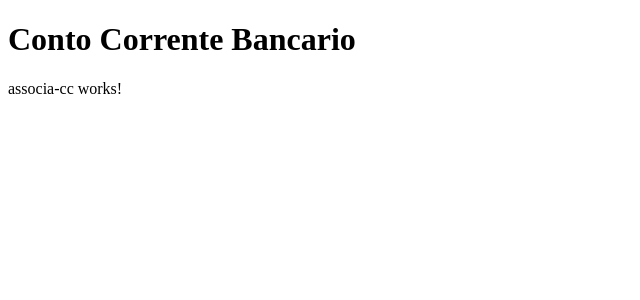
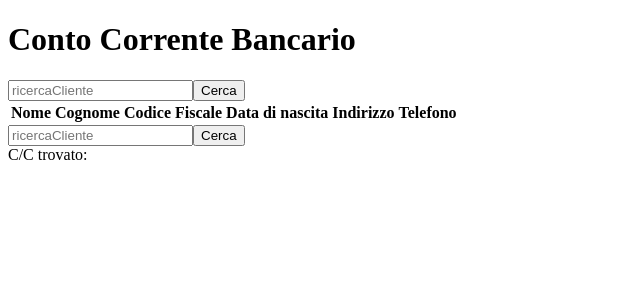
Before and after one commit to luca-lezzerini/conto-corrente-bancario-s, an Angular app in the folder conto-corrente-bancario-s-client/: page /app-associa-cc in a window 1280 px wide. Shown: the top 300 px of the page, without its empty margins (0-640 px from the left). Built offline with nearby package versions, Linux system fonts and the light colour scheme.

Commit message:
Update AssociaCC

```diff
--- a/conto-corrente-bancario-s-client/src/app/associa-cc/associa-cc.component.html
+++ b/conto-corrente-bancario-s-client/src/app/associa-cc/associa-cc.component.html
@@ -1 +1,24 @@
-<p>associa-cc works!</p>
+<input type="text" placeholder="ricercaCliente" [(ngModel)]="ricercaCliente">
+<button (click)="cercaCliente()">Cerca</button>
+<table>
+    <tr>
+        <th>Nome</th>
+        <th>Cognome</th>
+        <th>Codice Fiscale</th>
+        <th>Data di nascita</th>
+        <th>Indirizzo</th>
+        <th>Telefono</th>
+    </tr>
+    <tr *ngFor="let c of clienti">
+        <td>{{c.nome}}</td>
+        <td>{{c.cognome}}</td>
+        <td>{{c.codiceFiscale}}</td>
+        <td>{{c.dataDiNascita}}</td>
+        <td>{{c.indirizzo}}</td>
+        <td>{{c.telefono}}</td>
+    </tr>
+</table>
+<input type="text" placeholder="ricercaCliente" [(ngModel)]="ricercaCliente">
+<button (click)="cercaContoCorrente()">Cerca</button>
+<br>
+C/C trovato: {{numeroConto}}
--- a/conto-corrente-bancario-s-client/src/app/associa-cc/associa-cc.component.ts
+++ b/conto-corrente-bancario-s-client/src/app/associa-cc/associa-cc.component.ts
@@ -1,4 +1,6 @@
 import { Component, OnInit } from '@angular/core';
+import { Cliente } from '../cliente';
+import { ContoCorrente } from '../conto-corrente';
 
 @Component({
   selector: 'app-associa-cc',
@@ -7,9 +9,21 @@ import { Component, OnInit } from '@angular/core';
 })
 export class AssociaCcComponent implements OnInit {
 
+  clienti: Cliente[] = [];
+  cliente = new Cliente();
+  contiCorrente: ContoCorrente[] = [];
+  numeroConto = "";
   constructor() { }
 
+  ricercaCliente = "";
   ngOnInit(): void {
   }
 
+  cercaCliente() {
+
+  }
+
+  cercaContoCorrente() {
+
+  }
 }
```
